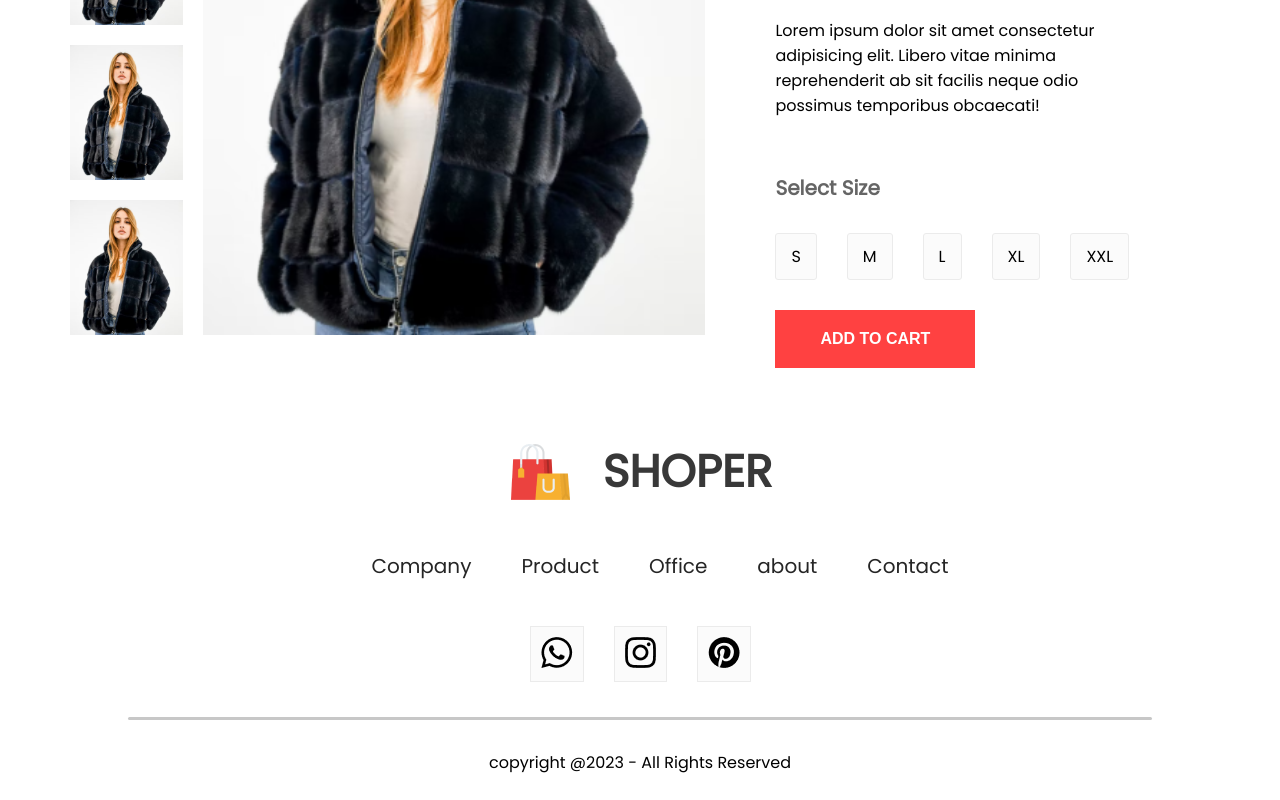
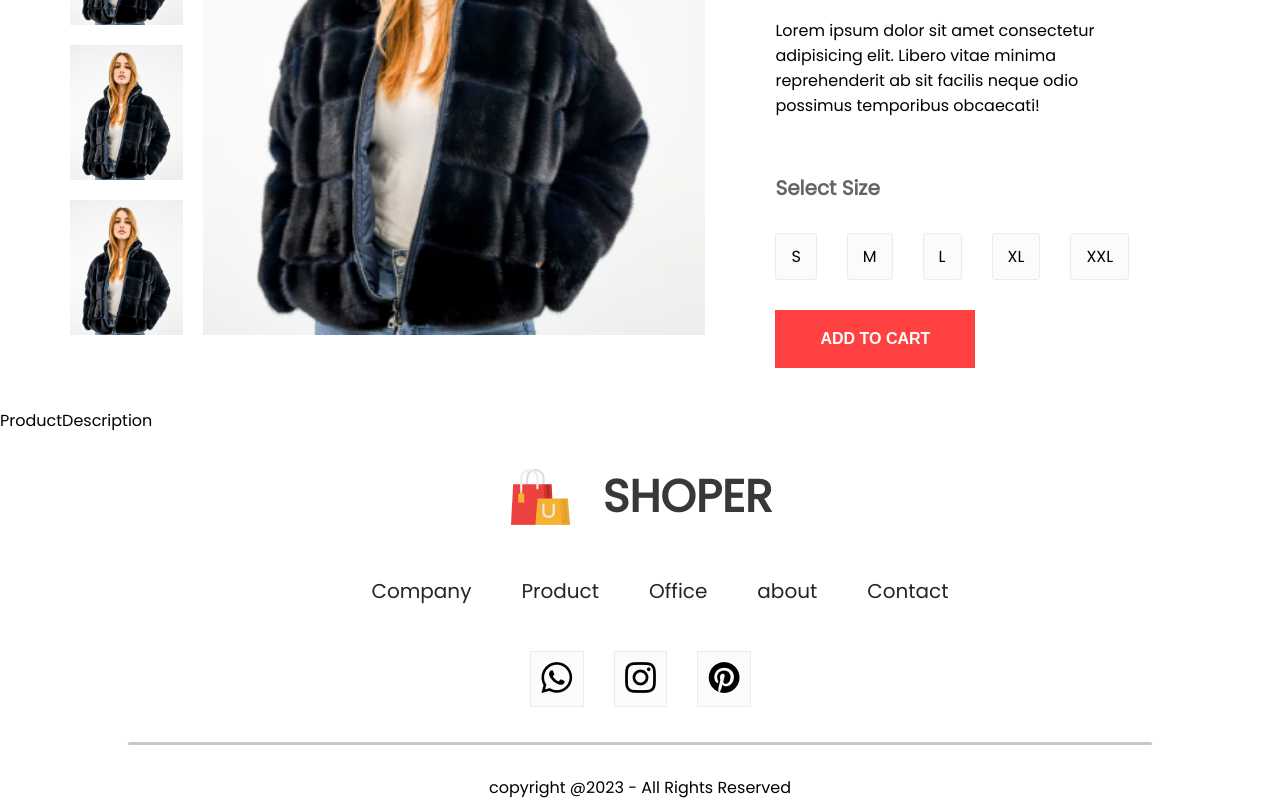
Before and after one commit to m-fadi/E-commerce, a React (Create React App) app: page /product/1 in a window 1280 px wide. Shown: the part 513-1313 px from the top of the page. Before the commit the page ends 1288 px from the top, so only its background shows below. Built offline with nearby package versions, Linux system fonts and the light colour scheme.

Commit message:
add comp productDescription

```diff
--- a/src/pages/Product.jsx
+++ b/src/pages/Product.jsx
@@ -2,6 +2,7 @@ import "./Css/Product.css";
 import { useParams } from "react-router-dom";
 import DisplayProduct from "../components/DisplayProduct/DisplayProduct";
 import all_products from "../components/assest/images/all_product";
+import ProductDescription from "../components/ProductDescription/ProductDescription"
 import { Link } from "react-router-dom";
 
 import breadcrum_arrow from "../components/assest/images/breadcrum_arrow.png";
@@ -16,7 +17,7 @@ function Product() {
     return (
         <div>
             <div className="location">
-                <Link style={{ textDecoration: "none",  }} to="/">
+                <Link style={{ textDecoration: "none" }} to="/">
                     {" "}
                     HOME
                 </Link>{" "}
@@ -36,6 +37,7 @@ function Product() {
                 <img src={breadcrum_arrow} alt="" /> {product[0].name}
             </div>
             <DisplayProduct product={product[0]} />
+            <ProductDescription  />
         </div>
     );
 }
```
